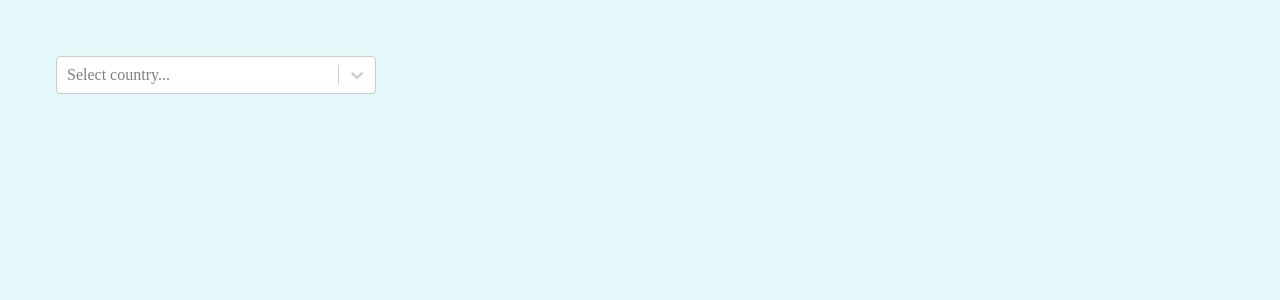
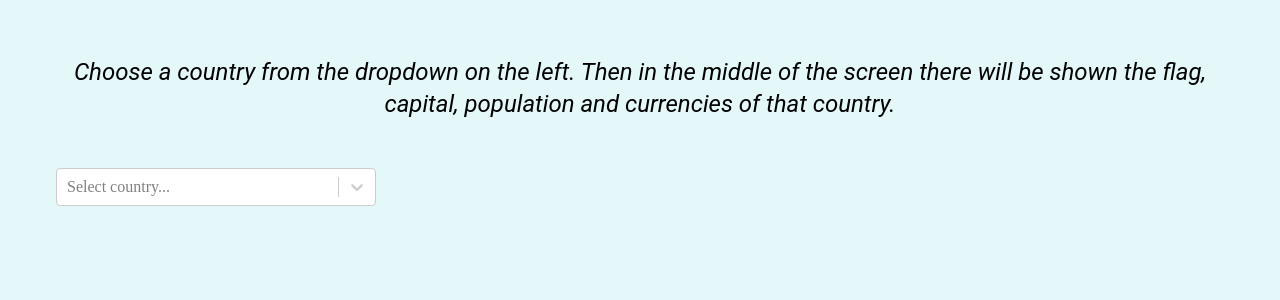
Before and after one commit to WatMan77/countries, a React (Vite) app: page / in a window 1280 px wide. Shown: the top 300 px of the page. Built offline with nearby package versions, Linux system fonts and the light colour scheme; no server answers.

Commit message:
Added info text about the app

```diff
--- a/src/App.jsx
+++ b/src/App.jsx
@@ -2,6 +2,7 @@ import "./App.css"
 import { useEffect, useState } from 'react'
 import CountriesDropdown from './CountriesDropdown'
 import CountryInfoDetails from './CountryDetails'
+import Headline from "./Headline"
 
 const App = () => {
   const [country, setCountry] = useState("")
@@ -60,10 +61,13 @@ const App = () => {
   }, [country])
 
   return (
-    <div className="container">
-      <CountriesDropdown countryNames={countryNames} setCountry={setCountry} />
-      <CountryInfoDetails countryInfo={countryInfo} />
-    </div>
+    <>
+      <Headline />
+      <div className="container">
+        <CountriesDropdown countryNames={countryNames} setCountry={setCountry} />
+        <CountryInfoDetails countryInfo={countryInfo} />
+      </div>
+    </>
   )
 }
 
--- /dev/null
+++ b/src/Headline.jsx
@@ -0,0 +1,13 @@
+import "./styles/headline.css"
+import Typography from "@mui/material/Typography"
+
+const Headline = () => {
+    return (
+        <Typography variant="h5" className="app-info">
+            Choose a country from the dropdown on the left. Then in the middle of the screen
+            there will be shown the flag, capital, population and currencies of that country.
+        </Typography>
+    )
+}
+
+export default Headline
--- /dev/null
+++ b/src/styles/headline.css
@@ -0,0 +1,6 @@
+.app-info {
+    margin: 1em;
+    text-align: center;
+    padding-bottom: 2em;
+    font-style: italic;
+}
```
Also changed, not shown: 1 other file (tests, documents, lock files or other folders).
